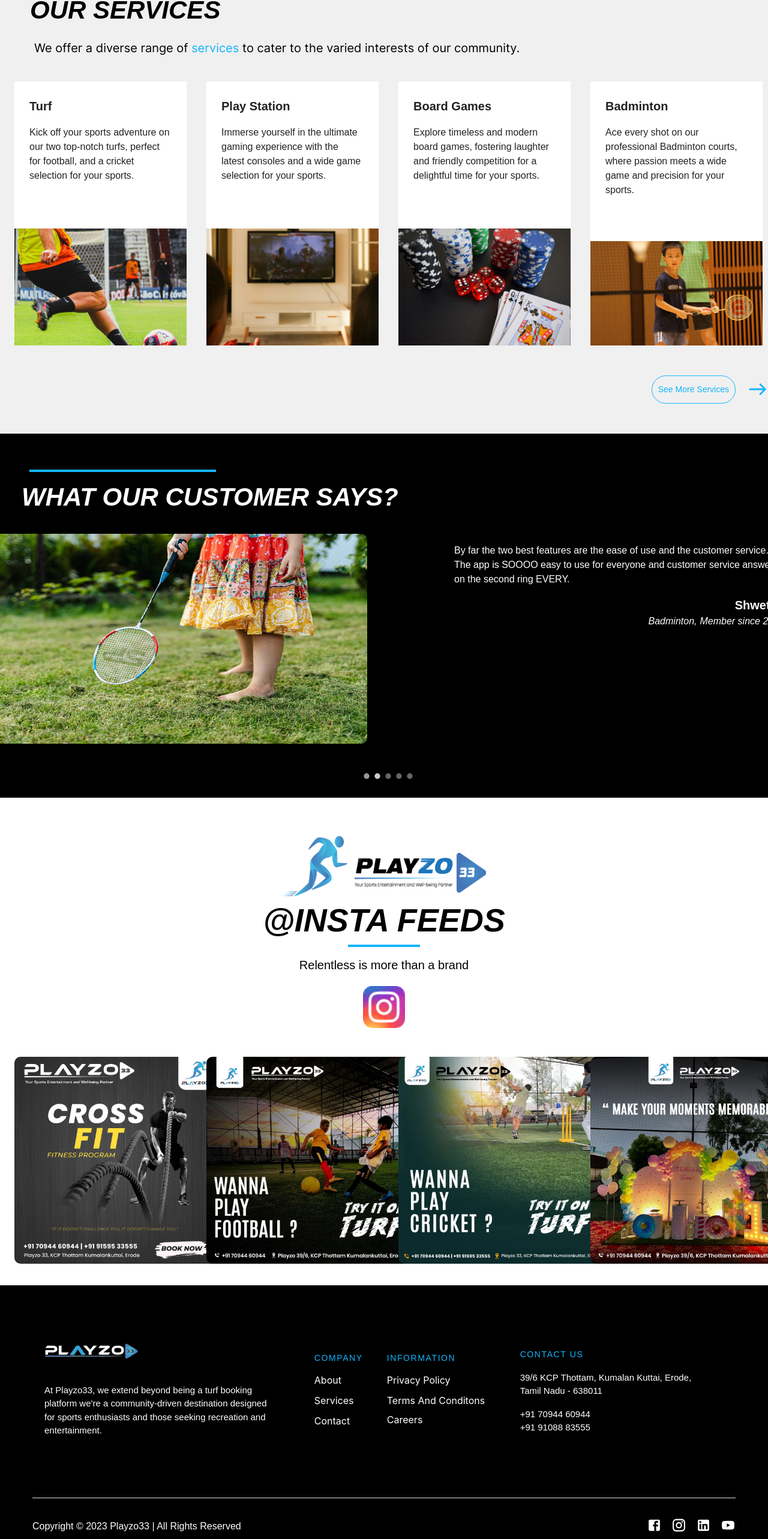
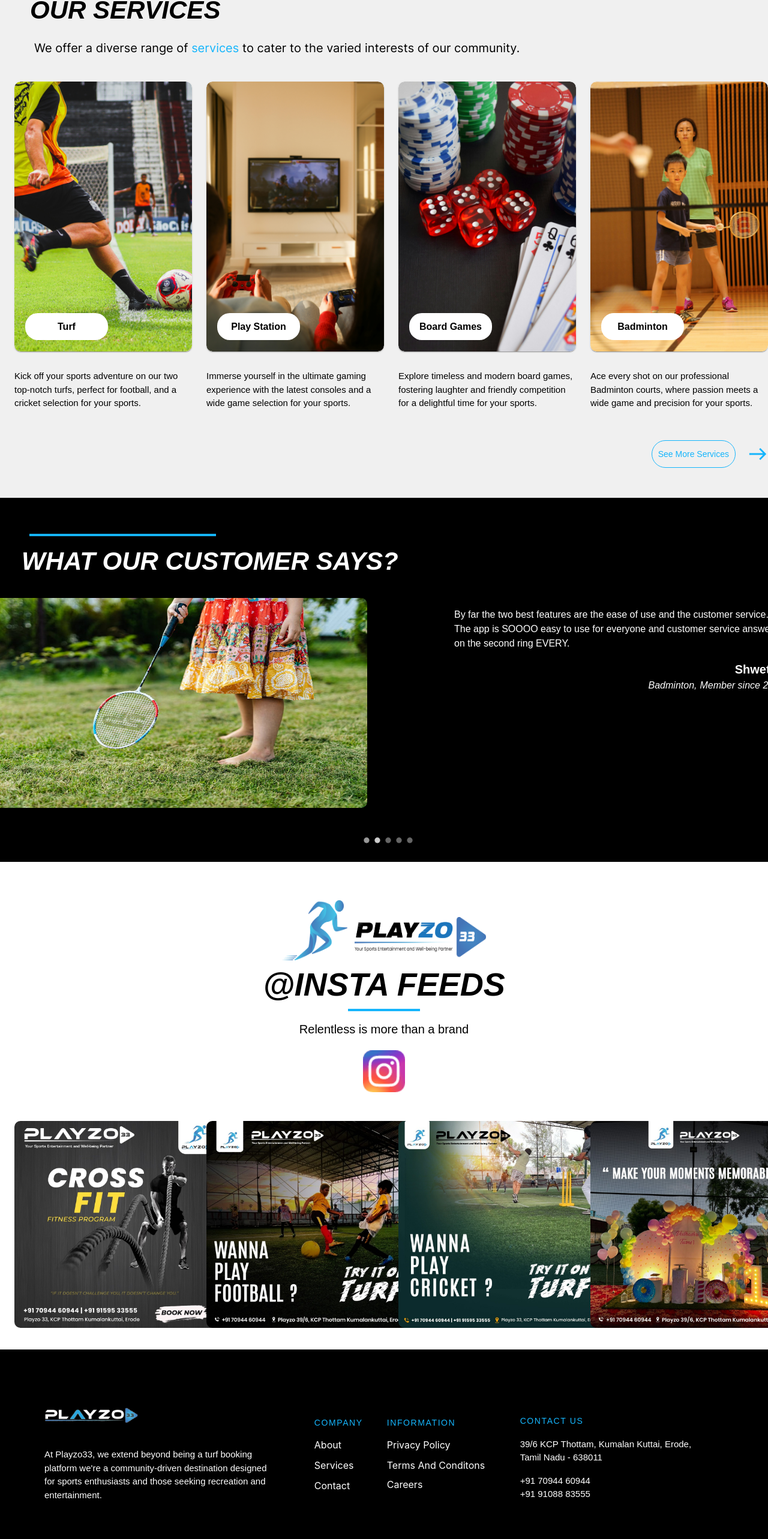
Before and after one commit to AT-Digitals/Playzo-frontend, a React (Create React App) app: page / in a window 1280 px wide. Shown: the part 835-3401 px from the top of the page at 60% size. Built offline with nearby package versions, Linux system fonts and the light colour scheme.

Commit message:
new-changes-all

```diff
--- a/src/BookingService/ServiceBooking.tsx
+++ b/src/BookingService/ServiceBooking.tsx
@@ -130,7 +130,7 @@
               <Box
                 sx={{
                   ":hover": {
-                    backgroundColor: "#A1EBFF",
+                    backgroundColor: Colors.BUTTON_COLOR,
                   },
                 }}
                 width={"100%"}
@@ -165,7 +165,7 @@
               <Box
                 sx={{
                   ":hover": {
-                    backgroundColor: "#A1EBFF",
+                    backgroundColor: Colors.BUTTON_COLOR,
                   },
                 }}
                 width={"100%"}
@@ -205,7 +205,7 @@
               <Box
                 sx={{
                   ":hover": {
-                    backgroundColor: "#A1EBFF",
+                    backgroundColor: Colors.BUTTON_COLOR,
                   },
                 }}
                 width={"100%"}
--- a/src/CommonComponents/footer/Footer.tsx
+++ b/src/CommonComponents/footer/Footer.tsx
@@ -154,7 +154,7 @@
               sm={6}
               md={4}
               lg={4}
-              marginTop={"6px"}
+              marginTop={"13px"}
             >
              <Typography fontSize={"14px"} fontWeight={"400"} letterSpacing={"1.6px"} textTransform={"uppercase"} color={Colors.BUTTON_COLOR}>Contact us</Typography>
 
@@ -279,17 +279,6 @@
                  }} />
               </Link>
               <Link to={routes.ROOT}>
-                <LinkedInIcon sx={{
-                  color: Colors.WHITE,
-                  width: "25px",
-                  height: "30px",
-                  transition: "color 0.3s ease",
-                  ":hover": {
-                    color: Colors.BUTTON_COLOR
-                  }
-                 }} />
-              </Link>
-              <Link to={routes.ROOT}>
                 <YouTubeIcon sx={{
                   color: Colors.WHITE,
                   width: "25px",
--- a/src/Components/CardComponent.tsx
+++ b/src/Components/CardComponent.tsx
@@ -1,4 +1,4 @@
-import { Box, Card, CardMedia, Stack, Typography } from "@mui/material";
+import { Box, Button, Card, CardMedia, Stack, Typography } from "@mui/material";
 import Colors from "../CommonComponents/Colors";
 import arrow from "../assets/Group.png";
 import { useState } from "react";
@@ -16,66 +16,52 @@
   description,
   buttonLabel,
 }: cardProps) {
-  const [hovered, setHovered] = useState(false);
-
   return (
+    <>
     <Card
-      onMouseEnter={() => setHovered(true)}
-      onMouseLeave={() => setHovered(false)}
+      // onMouseEnter={() => setHovered(true)}
+      // onMouseLeave={() => setHovered(false)}
       sx={{
         maxWidth: 400,
-        boxShadow: "none",
-        borderRadius: "0px",
-        height: { xs: "400px", sm: '400px', md: "400px", lg: "440px" },
-        width: { xs: "319px", sm: '319px', md: "319px", lg: "287px" },
-        display: "flex",
-        flexDirection: "column",
-        justifyContent: "space-between",
+        borderRadius: "10px",
+        overflow: "hidden",
         position: "relative",
-        ":hover": {
-          boxShadow: { xs: "none", sm: "none", md: "none", lg: "0 4px 8px 0 rgba(0, 0, 0, 0.2), 0 6px 20px 0 rgb(200,200,200)" },
-          cursor: "pointer",
-        },
       }}
     >
-      <Stack
-        direction="column"
-        spacing={2}
-        margin="0 auto"
-        padding={{ xs: "25px", sm: '25px', md: "25px", lg: '' }}
-        sx={{ backgroundColor: Colors.WHITE }}
-      >
-        <Typography fontSize="20px" variant="h6" fontWeight={600} textAlign="start">
-          {title}
-        </Typography>
-        <Typography fontSize="16px" textAlign="start">{description}</Typography>
-        <Box paddingTop={"15px"}  display={"flex"} alignItems={"center"} gap={"5px"} sx={{
-          position: "relative",
-          overflow: "hidden",
 
-        }}>
-          <span
-            style={{
-              position: "absolute",
-              left: hovered ? 0 : "-100%",
-              transition: "left 0.5s ease",
-              textDecoration: hovered ? "underline" : "none",
-              color: hovered ? Colors.BUTTON_COLOR : Colors.WHITE
-            }}
-          >
-            {buttonLabel}
-          </span>
-          <img src={arrow} style={{ marginTop: "5px", marginLeft: hovered ? "38%" : "-100%", transition: "margin-left 0.5s ease" }} width={"15px"} alt="" />
-        </Box>
-      </Stack>
       <CardMedia
         component="img"
         sx={{
-          height: { xs: "180px", sm: "180px", md: "180px", lg: "195px" }
-        }}
+          height: { xs: "180px", sm: "180px", md: "180px", lg: "450px" },
+          borderRadius: "10px",
+          transition: "transform 0.5s ease",
+          cursor: "pointer",
+                }}
+                onMouseEnter={(e) => {
+                  e.currentTarget.style.transform = "scale(1.1)";
+                }}
+                onMouseLeave={(e) => {
+                  e.currentTarget.style.transform = "scale(1)";
+                }}
+
         image={image}
         alt="green iguana"
       />
     </Card>
+    <Button style={{
+        background: Colors.WHITE,
+        color: Colors.BLACK,
+        width: "100%",
+        maxWidth: "138px",
+        position: "absolute",
+        borderRadius: "21px",
+        height: "45px",
+        transform: "translate(18px, -64px)",
+        fontSize: "16px",
+        fontWeight: "bold",
+        textTransform: "capitalize",
+      }}>{title}</Button>
+        <Typography width={"292px"} paddingTop={"30px"} fontSize="15px" fontWeight={"400"} textAlign="start">{description}</Typography>
+    </>
   );
 }
```
